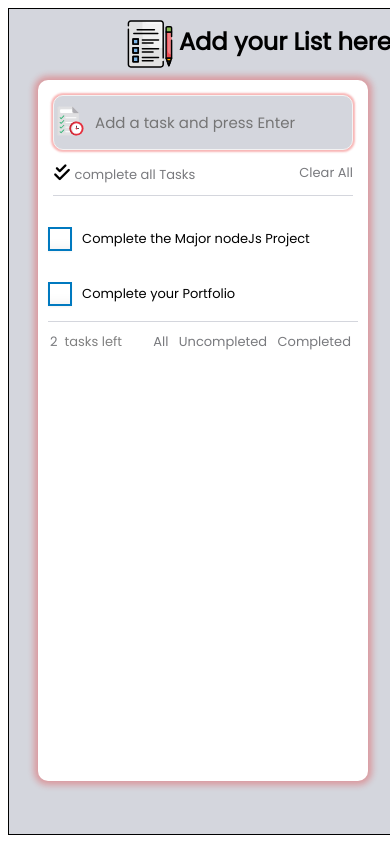
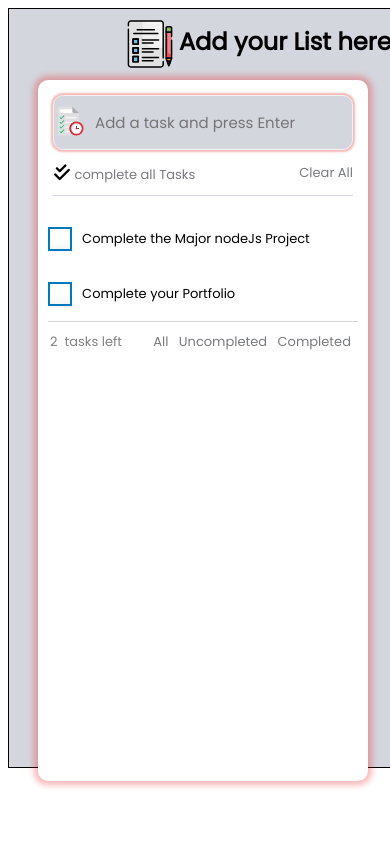
Before and after one commit to sandipvidhate420/Todo_list_Sandip, a plain HTML site: page index.html in a window 390 px wide. Drawn offline with Linux system fonts and the light colour scheme.

Commit message:
Update styles.css
added support for mobile and laptop

```diff
--- a/styles.css
+++ b/styles.css
@@ -215,13 +215,21 @@ h1 {
     color: gray;
 }
 
-@media screen and (max-width: 700px)  {
-
-  #todo-container {
-    width: 100vw;
-    height: 98vh;
-    margin: 0px;
-    border: 1px solid black;
-    background-color: #D4D6DD;
+@media only screen and (min-width:700px) {
+   #todo-container {
+     width: 45vw;
+     height: 98vh;
+     margin: auto;
+     border: 1px solid black;
+     background-color: #D4D6DD;
+   }
+ }
+ @media only screen and (max-width:700px) {
+    #todo-container {
+       width: 100vw;
+       height: 90vh;
+       margin: auto;
+       border: 1px solid black;
+       background-color: #D4D6DD;
+    }
   }
-}
```
